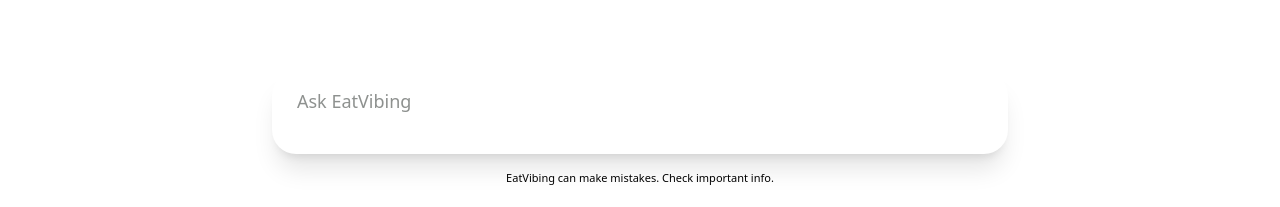
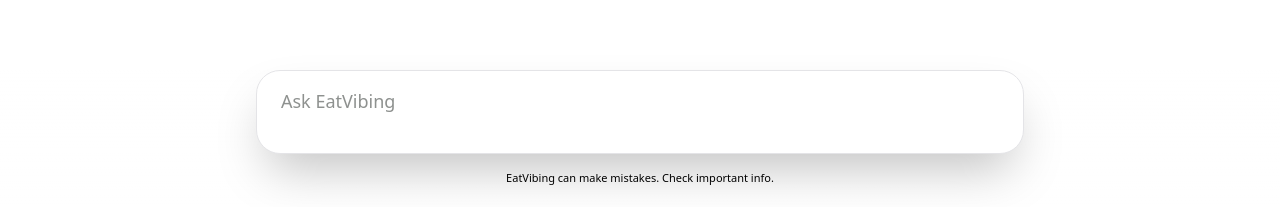
Before and after one commit to hnkk12/EatVibing, a React (Vite) app in the folder frontend/: page /chat in a window 1280 px wide. Shown: the part 590-797 px from the top of the page. Built offline with nearby package versions, Linux system fonts and the light colour scheme.

Commit message:
test after syncing

```diff
--- a/frontend/src/App.jsx
+++ b/frontend/src/App.jsx
@@ -9,8 +9,7 @@
 export default function App() {
   return (
     <BrowserRouter>
-      <main className="h-screen overflow-x-hidden w-full bg-white relative overflow-hidden flex flex-col">
-        {" "}
+      <main className="min-h-screen w-full bg-white relative overflow-x-hidden flex flex-col">
         {/* Background Ribbed Texture */}
         <div className="absolute inset-0 bg-ribbed opacity-40 pointer-events-none" />
         {/* Floating Gradient Accents */}
--- a/frontend/src/_components/pages/Chat.jsx
+++ b/frontend/src/_components/pages/Chat.jsx
@@ -170,8 +170,9 @@
       </main>
 
       {/* Input Section */}
-      <footer className="flex-shrink-0 max-w-3xl mx-auto w-full pb-6 px-4">
-        <div className="bg-white rounded-3xl p-4 shadow-xl border border-white/5">
+      <footer className="fixed bottom-0 left-0 right-0 bg-gradient-to-t from-white via-white/90 to-transparent pb-6 px-4 z-20">
+        <div className="max-w-3xl mx-auto w-full">
+          <div className="bg-white rounded-3xl p-4 shadow-2xl border border-zinc-200">
             <textarea
               value={input}
               onChange={(e) => setInput(e.target.value)}
@@ -186,6 +187,7 @@
               rows={1}
             />
           </div>
+        </div>
         <p className="text-center text-[11px] text-black mt-4">
           EatVibing can make mistakes. Check important info.
         </p>
```
Lines whose indentation alone changed are shown as unchanged.
